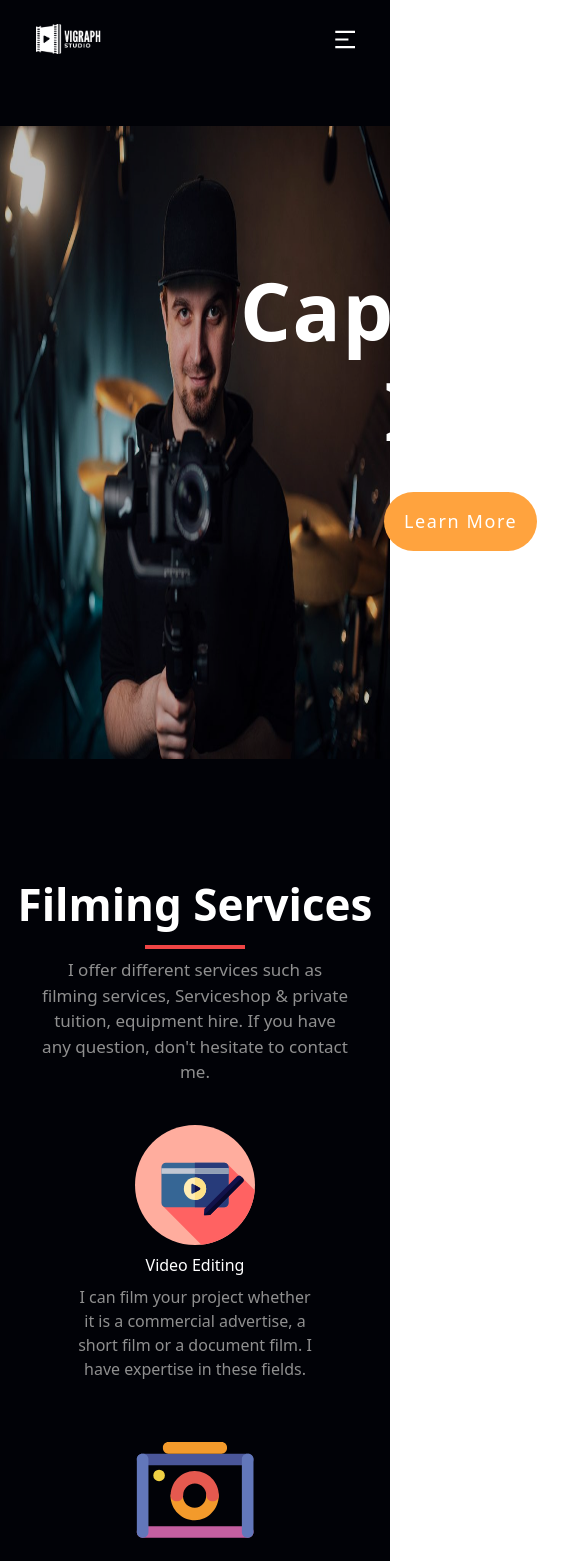
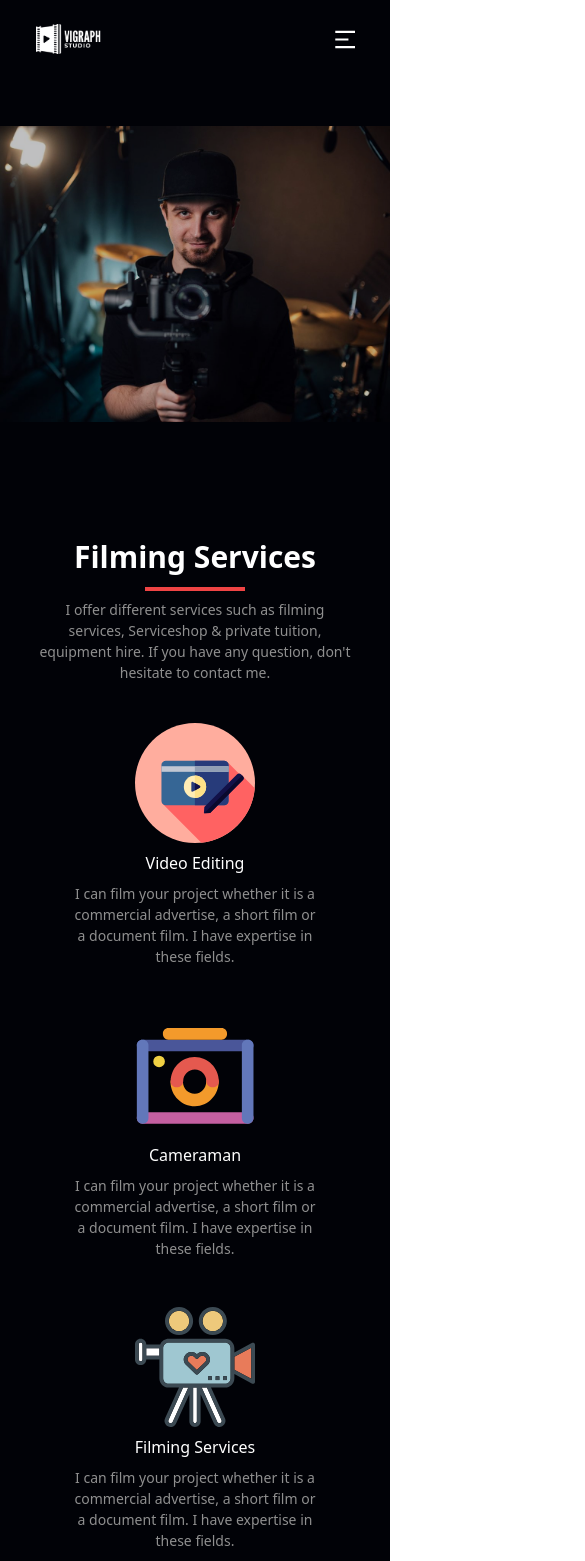
Before and after one commit to RazaNaqsh/techDarbar, a React (Vite) app: page / in a window 390 px wide. Shown: the top 1561 px of the page, 585 px wide, since content can reach past the window. Built offline with nearby package versions, Linux system fonts and the light colour scheme; the HTML template or start-up script is replaced by a standard one.

Commit message:
Responsiveness

```diff
--- a/src/components/AboutUs.jsx
+++ b/src/components/AboutUs.jsx
@@ -5,11 +5,11 @@ const AboutUs = () => {
       <img src={about} className="w-[80vw] md:w-[40vw]" alt="" />
       <div>
         <h3>About Us</h3>
-        <h2 className="text-[50px] font-bold leading-[60px]">
+        <h2 className="text-[36px] md:text-[50px] font-bold md:leading-[60px]">
           We Always Make <br /> The Best
         </h2>
         <hr className="my-4 w-[100px] border-2 border-red-500" />
-        <p className=" text-[17px] w-[80vw] md:w-[35vw] mx-auto text-[#8F8F8F]">
+        <p className="text-[14px] md:text-[17px] w-[80vw] md:w-[35vw] mx-auto text-[#8F8F8F]">
           We are a creative film and photo production company hungry for quality
           in aesthetics. To create modern recognizable stuff we are working with
           a strong network of experienced professionals. We set up teams to
--- a/src/components/Footer.jsx
+++ b/src/components/Footer.jsx
@@ -15,7 +15,7 @@ const Footer = () => {
       <div className="w-[80%] mx-auto flex justify-around">
         <div className="space-y-4">
           <img src={logo} className="w-[150px]" alt="" />
-          <p className=" text-[17px] w-[30vw]  text-[#8F8F8F]">
+          <p className=" text-[17px] w-[70vw] md:w-[30vw]  text-[#8F8F8F]">
             Lorem ipsum dolor sit amet, consectetur adipisicing elit. Animi
             doloribus ad amet dolor, fugiat praesentium
           </p>
@@ -26,7 +26,7 @@ const Footer = () => {
             <img src={tw} alt="" />
           </div>
         </div>
-        <div>
+        <div className="hidden md:block ">
           <h2 className="text-[26px] mb-4 font-semibold">Get In Touch</h2>
           <div className="flex gap-10">
             <section className="space-y-2">
--- a/src/components/Hero.jsx
+++ b/src/components/Hero.jsx
@@ -4,10 +4,10 @@ const Hero = () => {
     <div className="pt-12 relative">
       <img
         src={hero}
-        className="z-0 opacity-75 ml-auto mr-[15vw] h-[75vh]"
+        className="z-0 opacity-75 ml-auto mr-[15vw] md:h-[75vh]"
         alt=""
       />
-      <div className="absolute top-28 left-60 z-20 tracking-widest">
+      <div className="hidden md:block absolute top-28 left-60 z-20 tracking-widest">
         <h1 className="text-[80px] font-bold ml-36 leading-[70px]">Frame.</h1>
         <h1 className="text-[80px] font-bold leading-[100px]">Capture.</h1>
         <h1 className="text-[80px] font-bold ml-36 leading-[100px]">
--- a/src/components/HireUs.jsx
+++ b/src/components/HireUs.jsx
@@ -10,7 +10,7 @@ const HireUs = () => {
       <div className="bg-[url(assets/camera.jpg)] w-[90vw] h-[550px] bg-center mx-auto relative bg-opacity-60">
         <div className="z-[100] text-center flex flex-col h-full justify-center items-center">
           <h3 className="text-[18px] ">Hire Us</h3>
-          <h1 className="text-[50px]">
+          <h1 className="text-[28px] sm:text-[36px] md:text-[50px]">
             We Are Always Ready To <br /> Take A Perfect Shot
           </h1>
           <button className=" text-[18px] w-fit px-5 py-4 bg-[#FFA33E] rounded-[100px] mt-8">
--- a/src/components/Services.jsx
+++ b/src/components/Services.jsx
@@ -6,11 +6,11 @@ const Services = () => {
   return (
     <section className="text-white py-28">
       <div className="space-y-2">
-        <h1 className="text-[44px] font-semibold text-center">
+        <h1 className="text-[30px] md:text-[44px] font-semibold text-center">
           Filming Services
         </h1>
         <hr className="mx-auto w-[100px] border-2 border-red-500" />
-        <p className="text-center text-[17px] w-[80vw] md:w-[45vw] mx-auto text-[#8F8F8F]">
+        <p className="text-center text-[14px] md:text-[17px] w-[80vw] md:w-[45vw] mx-auto text-[#8F8F8F]">
           I offer different services such as filming services, Serviceshop &
           private tuition, equipment hire. If you have any question, don't
           hesitate to contact me.
@@ -24,7 +24,7 @@ const Services = () => {
             alt=""
           />
           <h2>Video Editing</h2>
-          <p className="text-center text-[#8F8F8F]">
+          <p className="text-center text-[14px] md:text-[17px] text-[#8F8F8F]">
             I can film your project whether it is a commercial advertise, a
             short film or a document film. I have expertise in these fields.
           </p>
@@ -36,7 +36,7 @@ const Services = () => {
             alt=""
           />
           <h2>Cameraman</h2>
-          <p className="text-center text-[#8F8F8F]">
+          <p className="text-center text-[14px] md:text-[17px] text-[#8F8F8F]">
             I can film your project whether it is a commercial advertise, a
             short film or a document film. I have expertise in these fields.
           </p>
@@ -48,7 +48,7 @@ const Services = () => {
             alt=""
           />
           <h2>Filming Services</h2>
-          <p className="text-center text-[#8F8F8F]">
+          <p className="text-center text-[14px] md:text-[17px] text-[#8F8F8F]">
             I can film your project whether it is a commercial advertise, a
             short film or a document film. I have expertise in these fields.
           </p>
```
